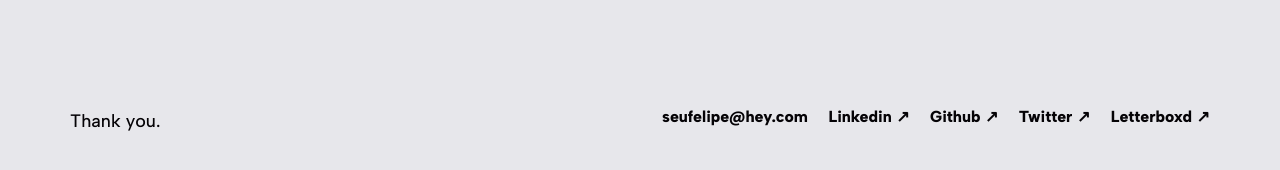
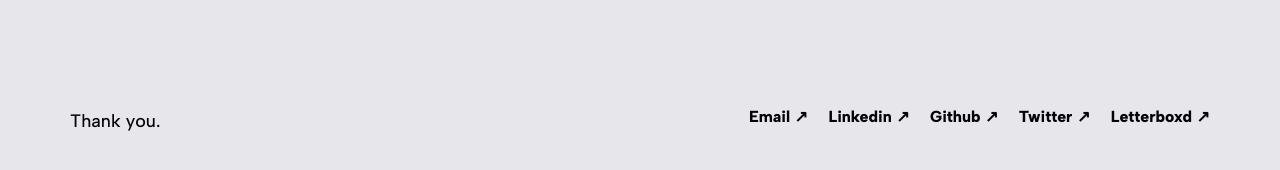
Before and after one commit to seufelipe/seufelipe.github.io, a Jekyll site: the page built from _pages/thanks.md, in a window 1280 px wide. Shown: the part 630-800 px from the top of the page. Built offline with Jekyll 4.4.1, drawn with Linux system fonts in a browser that asks for light colours; nearby versions of some CDN libraries.

Commit message:
minor changes

```diff
--- a/_includes/footer.html
+++ b/_includes/footer.html
@@ -9,7 +9,7 @@
 
 		<div class="f__socials">
 			<a
-			href="mailto: {{ site.data.settings.contact_settings.email_address }}">{{ site.data.settings.contact_settings.email_address }}</a>
+			href="mailto: {{ site.data.settings.contact_settings.email_address }}">Email ↗</a>
 			{% include component-socials.html %}
 		</div>
 
```
